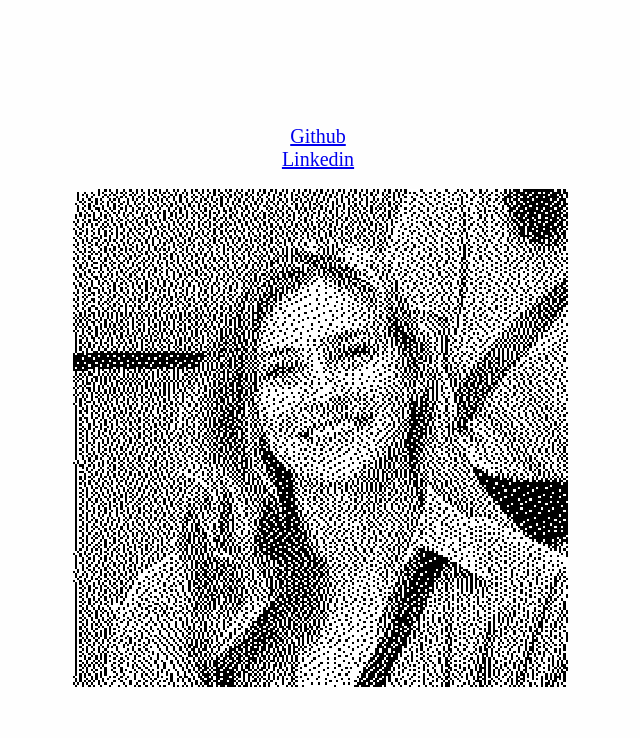
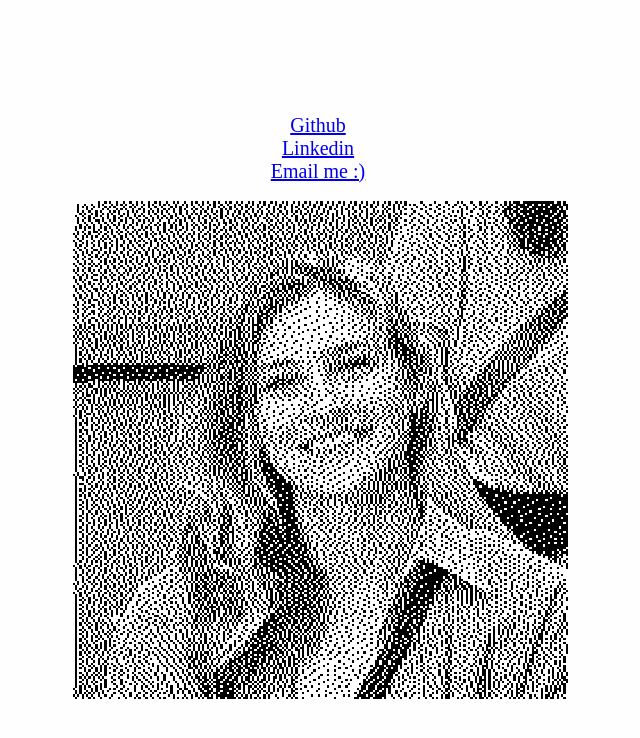
Before and after one commit to n-sayenko/n-sayenko.github.io, a plain HTML site: page index.html in a window 1280 px wide. Shown: the whole page, without its empty margins (322-962 px from the left). Drawn offline with Linux system fonts and the light colour scheme; a web font is replaced by a local one.

Commit message:
add lonks

```diff
--- a/index.html
+++ b/index.html
@@ -4,7 +4,7 @@
     <meta charset="UTF-8" />
     <meta name="viewport" content="width=device-width, initial-scale=1.0" />
     <meta http-equiv="X-UA-Compatible" content="ie=edge" />
-    <title>Nataliya</title>
+    <title>Nataliya Sayenko</title>
     <link
       href="https://fonts.googleapis.com/css?family=B612+Mono&display=swap"
       rel="stylesheet"
@@ -18,6 +18,7 @@
       <ul>
         <li><a href="https://github.com/n-sayenko" target="_blank">Github</a></li>
         <li><a href="https://www.linkedin.com/in/nataliya-sayenko-4289b7192/" target="_blank">Linkedin</a></li>
+        <li><a href="mailto:nataliyasayenko@gmail.com">Email me :)</a></li>
       </ul>
     </section>
 
```
